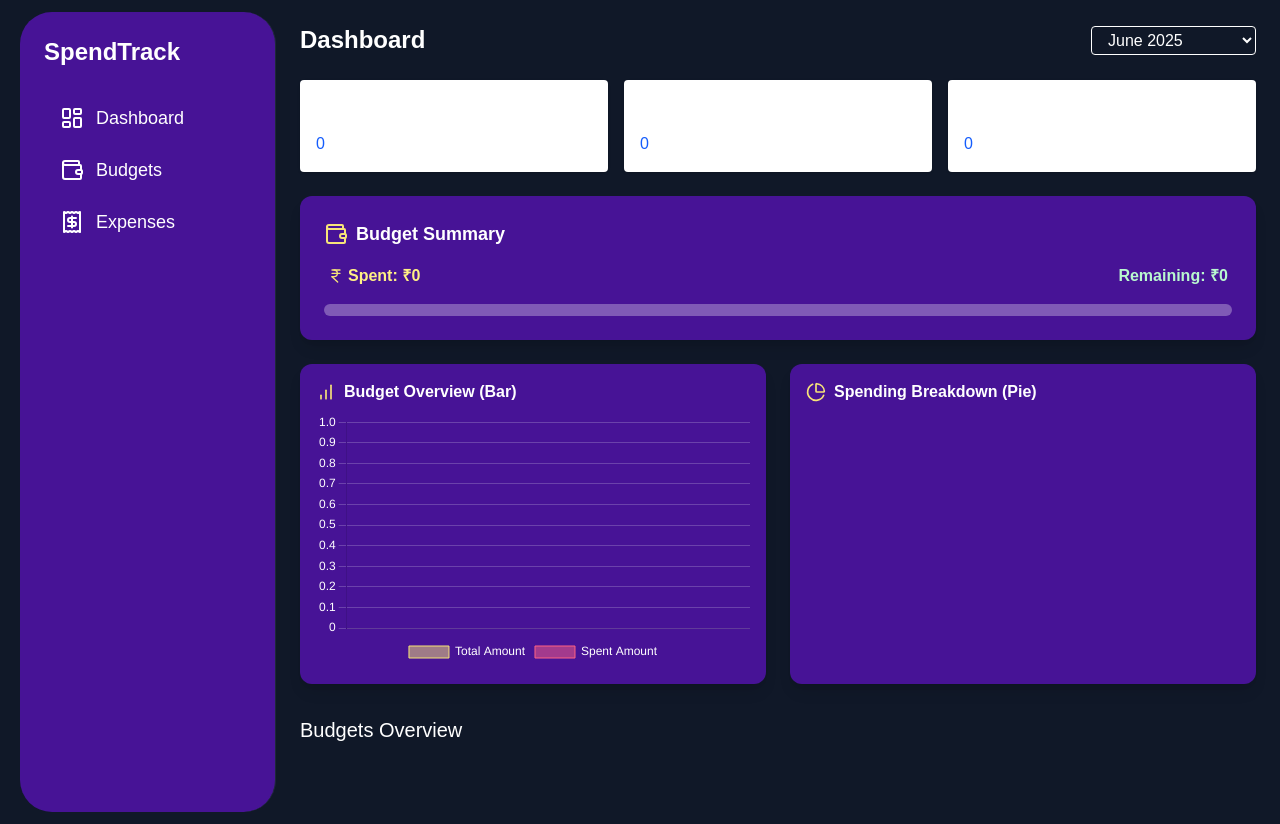
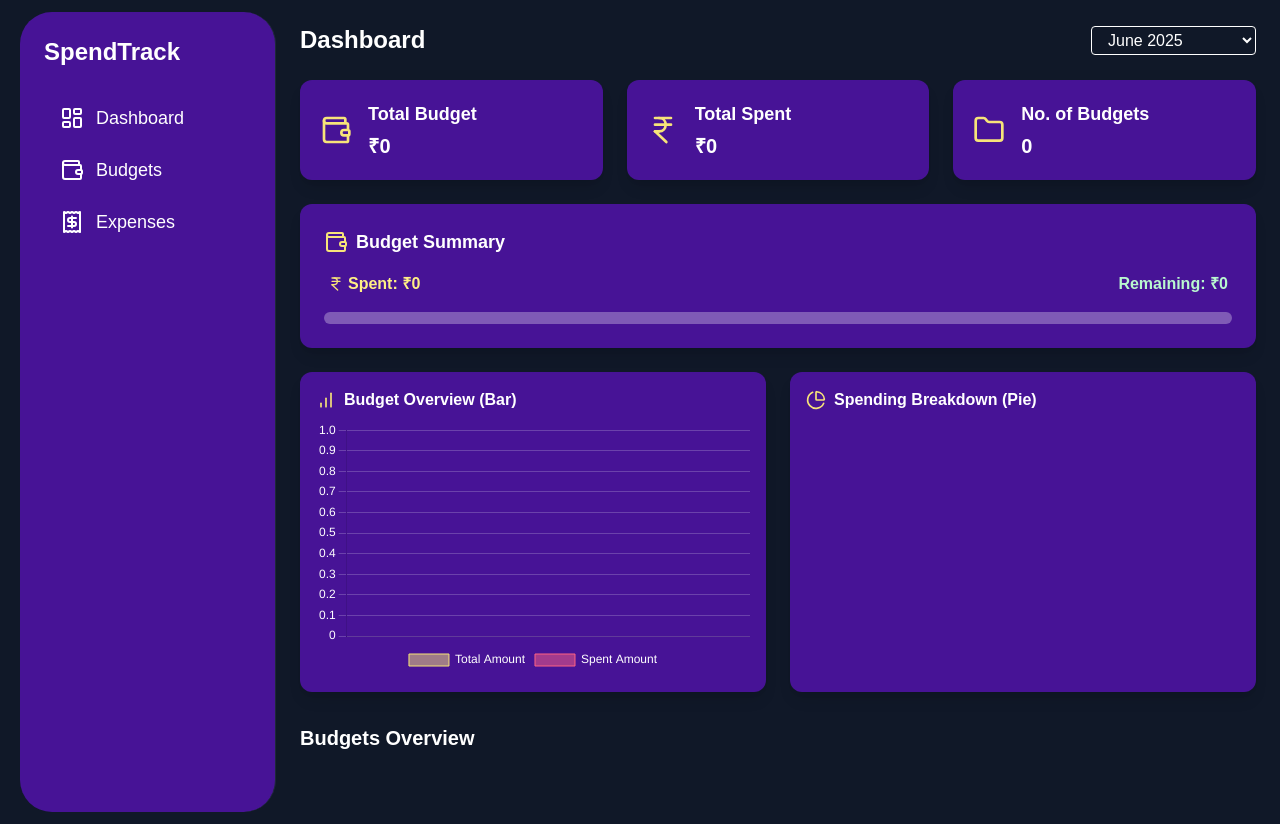
Before and after one commit to Rajat22UEE/Spend_Track, a Next.js app: page /dashboard in a window 1280 px wide. Built offline with nearby package versions, Linux system fonts and the light colour scheme.

Commit message:
Update dashboard page

```diff
--- a/app/dashboard/page.jsx
+++ b/app/dashboard/page.jsx
@@ -1,9 +1,15 @@
 'use client'
 import { useEffect, useState } from 'react'
 import { getMonthData, getCurrentMonthKey } from '../../lib/storage'
-import BudgetCard from '../_components/BudgetCard'
 import Chart from './_components/Chart'
 import MonthSelector from '../_components/MonthSelector'
+
+import {
+  Wallet,
+  IndianRupee,
+  BarChart2,
+  Folder,
+} from 'lucide-react'
 
 export default function Dashboard() {
   const [month, setMonth] = useState(getCurrentMonthKey())
@@ -14,34 +20,75 @@ export default function Dashboard() {
   }, [month])
 
   const totalBudget = data.budgets.reduce((sum, b) => sum + b.amount, 0)
-  const totalSpent = data.budgets.reduce((sum, b) => sum + b.expenses.reduce((s, e) => s + e.amount, 0), 0)
+  const totalSpent = data.budgets.reduce(
+    (sum, b) => sum + b.expenses.reduce((s, e) => s + e.amount, 0),
+    0
+  )
 
   return (
     <div>
       <div className="flex justify-between items-center mb-6">
-        <h1 className="text-2xl font-bold">Dashboard</h1>
+        <h1 className="text-2xl font-bold text-white">Dashboard</h1>
         <MonthSelector month={month} setMonth={setMonth} />
       </div>
 
-      <div className="grid grid-cols-3 gap-4 mb-6">
-        <BudgetCard title="Total Budget" amount={totalBudget} />
-        <BudgetCard title="Total Spent" amount={totalSpent} />
-        <BudgetCard title="No. of Budgets" amount={data.budgets.length} />
+      <div className="grid grid-cols-1 md:grid-cols-3 gap-6 mb-6">
+        <div className="bg-[#471396] text-white p-5 rounded-xl shadow-lg flex items-center gap-4">
+          <Wallet className="w-8 h-8 text-[#f7e479]" />
+          <div>
+            <h3 className="text-lg font-bold mb-1">Total Budget</h3>
+            <p className="text-xl font-semibold">₹{totalBudget}</p>
+          </div>
+        </div>
+        <div className="bg-[#471396] text-white p-5 rounded-xl shadow-lg flex items-center gap-4">
+          <IndianRupee className="w-8 h-8 text-[#f7e479]" />
+          <div>
+            <h3 className="text-lg font-bold mb-1">Total Spent</h3>
+            <p className="text-xl font-semibold">₹{totalSpent}</p>
+          </div>
+        </div>
+        <div className="bg-[#471396] text-white p-5 rounded-xl shadow-lg flex items-center gap-4">
+          <Folder className="w-8 h-8 text-[#f7e479]" />
+          <div>
+            <h3 className="text-lg font-bold mb-1">No. of Budgets</h3>
+            <p className="text-xl font-semibold">{data.budgets.length}</p>
+          </div>
+        </div>
       </div>
 
       <Chart budgets={data.budgets} />
 
-      <h2 className="text-xl mt-8 mb-2">Budgets Overview</h2>
-      <div className="grid grid-cols-2 gap-4">
+      <h2 className="text-xl mt-8 mb-2 text-white font-bold">Budgets Overview</h2>
+      <div className="grid grid-cols-1 md:grid-cols-2 gap-6">
         {data.budgets.map(b => {
           const spent = b.expenses.reduce((s, e) => s + e.amount, 0)
+          const percent = Math.min((spent / b.amount) * 100, 100)
+          const remaining = b.amount - spent
+
           return (
-            <BudgetCard
+            <div
               key={b.id}
-              title={b.name}
-              amount={`₹${spent} spent of ₹${b.amount}`}
-              link={`/dashboard/budgets/${b.id}`}
-            />
+              className="bg-[#471396] text-white p-5 rounded-xl shadow-lg transition"
+            >
+              <div className="flex justify-between items-center mb-2">
+                <h3 className="text-lg font-bold flex items-center gap-2">
+                  <BarChart2 className="w-5 h-5 text-[#f7e479]" /> {b.name}
+                </h3>
+                <p className="font-semibold">₹{b.amount}</p>
+              </div>
+              <div className="text-sm mb-2">
+                <p className="font-semibold text-yellow-200">Spent: ₹{spent}</p>
+                <p className={`font-semibold ${remaining < 0 ? 'text-red-300' : 'text-green-200'}`}>
+                  Remaining: ₹{remaining}
+                </p>
+              </div>
+              <div className="w-full bg-white/30 rounded-full h-3 mt-2">
+                <div
+                  className={`h-3 rounded-full ${remaining < 0 ? 'bg-red-400' : 'bg-[#f7e479]'}`}
+                  style={{ width: `${percent}%` }}
+                ></div>
+              </div>
+            </div>
           )
         })}
       </div>
```
